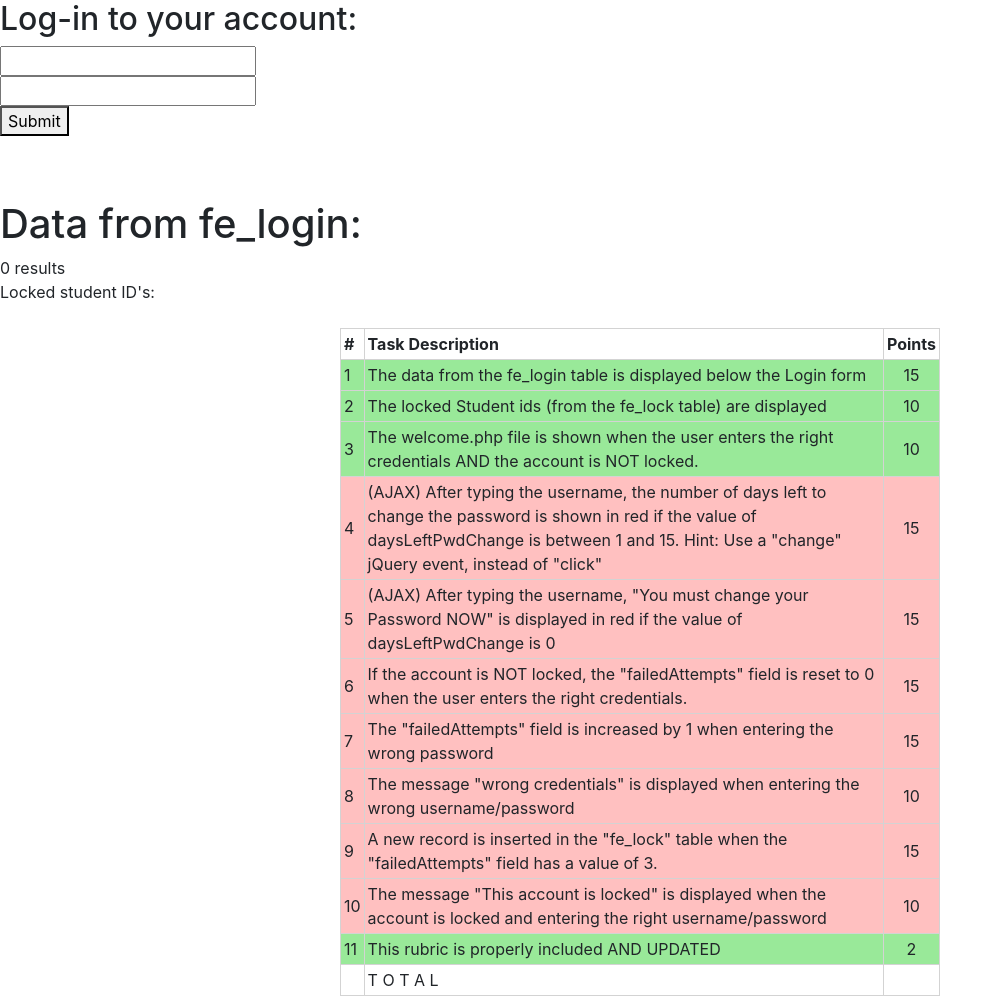
After one commit to kyesolomon/cst352, a PHP site: page /final/program1.php in a window 1280 px wide. The commit adds this page. Shown: the whole page, without its empty margins (0-1003 px from the left). Run offline with PHP 8.4, Linux system fonts and the light colour scheme; data that the repository does not hold is empty; some libraries are stand-ins or nearby versions.

Commit message:
lab 5 redo

```diff
--- /dev/null
+++ b/final/program1.php
@@ -0,0 +1,162 @@
+<!DOCTYPE html>
+<html>
+    <head>
+        <title>CST352 Final: Program 1</title>
+        <script src="js/jquery.min.js"></script>
+		<script src="https://cdnjs.cloudflare.com/ajax/libs/popper.js/1.12.3/umd/popper.min.js" integrity="sha384-vFJXuSJphROIrBnz7yo7oB41mKfc8JzQZiCq4NCceLEaO4IHwicKwpJf9c9IpFgh" crossorigin="anonymous"></script>
+		<link rel="stylesheet" href="https://stackpath.bootstrapcdn.com/bootstrap/4.1.0/css/bootstrap.min.css" integrity="sha384-9gVQ4dYFwwWSjIDZnLEWnxCjeSWFphJiwGPXr1jddIhOegiu1FwO5qRGvFXOdJZ4" crossorigin="anonymous">
+		<script src="https://stackpath.bootstrapcdn.com/bootstrap/4.1.0/js/bootstrap.min.js" integrity="sha384-uefMccjFJAIv6A+rW+L4AHf99KvxDjWSu1z9VI8SKNVmz4sk7buKt/6v9KI65qnm" crossorigin="anonymous"></script>
+		<style>
+		body {
+	        text-align: left;
+        }
+
+        table {
+	        margin: auto;
+        }
+
+        th, tr, td {
+	        border: 1px solid lightgray;
+	        padding: 3px;
+        }
+
+        .leftAligned, #rubric td:nth-child(2) {
+	        text-align: left;
+        }
+
+        .error {
+	        color: red;
+        }
+		</style>
+    </head>
+    <body>
+        <form>
+            <h2>Log-in to your account:</h2>
+            <input type="text" name="username" id="username"/><br/>
+            <input type="text" name="password" id="password"/><br/>
+        <button type="button" onclick="loadDoc()">Submit</button>
+
+<p id="welcomePage"></p>
+
+<script>
+function loadDoc() {
+  var xhttp = new XMLHttpRequest();
+  xhttp.onreadystatechange = function() {
+    // if (this.readyState == 4 && this.status == 200) {
+    //   document.getElementById("welcomePage").innerHTML = this.responseText;}
+    if (this.readyState == 4 || this.status == 200) {
+        document.getElementById("welcomePage").innerHTML = this.responseText;
+    }
+  };
+  xhttp.open("POST", "welcome.php", true);
+  xhttp.send();
+}
+</script>
+
+        </form>
+        <br><br>
+        <h1>Data from fe_login:</h1>
+    <?php
+
+        $servername = "localhost";
+        $username = "root";
+        $password = "";
+        $dbname = "final";
+
+        // Create connection
+        $conn = new mysqli($servername, $username, $password, $dbname);
+
+        // Check connection
+        if ($conn->connect_error) {
+            die("Connection failed: " . $conn->connect_error);
+        }
+        // echo "Connected successfully";
+
+        $sql = "SELECT * FROM fe_login";
+        $result = $conn->query($sql);
+
+        if ($result->num_rows > 0) {
+            // output data of each row
+            while($row = $result->fetch_assoc()) {
+                echo $row["studentId"]. " " . $row["username"]. " " . $row["password"]. " " . $row["failedAttempts"] . " " . $row["daysLeftPwdChange"] . "<br> ";
+            }
+        } else {
+            echo "0 results";
+        }
+
+        echo "<br>";
+        $sql ="SELECT studentId FROM fe_lock";
+        $result = $conn->query($sql);
+        echo  "Locked student ID's: ";
+        while($row = $result->fetch_assoc()) {
+                echo $row["studentId"]. " ";}
+        $conn->close();
+    ?>
+    <br><br>
+    </body>
+
+  <table border="1" width="600">
+    <tbody><tr><th>#</th><th>Task Description</th><th>Points</th></tr>
+     <tr style="background-color:#99E999">
+      <td>1</td>
+      <td>The data from the fe_login table is displayed below the Login form  </td>
+      <td width="20" align="center">15</td>
+    </tr>
+     <tr style="background-color:#99E999">
+      <td>2</td>
+      <td>The locked Student ids (from the fe_lock table) are displayed  </td>
+      <td width="20" align="center">10</td>
+    </tr>
+     <tr style="background-color:#99E999">
+      <td>3</td>
+      <td>The welcome.php file is shown when the user enters the right credentials AND the account is NOT locked.</td>
+      <td width="20" align="center">10</td>
+    </tr>
+     <tr style="background-color:#FFC0C0">
+      <td>4</td>
+      <td>(AJAX) After typing the username, the number of days left to change the password is shown in red if the value of daysLeftPwdChange is between 1 and 15.
+      	Hint: Use a "change" jQuery event, instead of "click"</td>
+      <td width="20" align="center">15</td>
+    </tr>
+     <tr style="background-color:#FFC0C0">
+      <td>5</td>
+      <td>(AJAX) After typing the username, "You must change your Password NOW" is displayed in red if the value of daysLeftPwdChange is 0</td>
+      <td width="20" align="center">15</td>
+    </tr>
+     <tr style="background-color:#FFC0C0">
+      <td>6</td>
+      <td>If the account is NOT locked, the "failedAttempts" field is reset to 0 when the user enters the right credentials.</td>
+      <td width="20" align="center">15</td>
+    </tr>
+    <tr style="background-color:#FFC0C0">
+      <td>7</td>
+      <td>The "failedAttempts" field is increased by 1 when entering the wrong password</td>
+      <td width="20" align="center">15</td>
+    </tr>
+   <tr style="background-color:#FFC0C0">
+	 <td>8</td>
+	 <td>The message "wrong credentials" is displayed when entering the wrong username/password</td>
+	 <td width="20" align="center">10</td>
+	</tr>
+    <tr style="background-color:#FFC0C0">
+      <td>9</td>
+      <td>A new record is inserted in the "fe_lock" table when the "failedAttempts" field has a value of 3.</td>
+      <td width="20" align="center">15</td>
+    </tr>
+     <tr style="background-color:#FFC0C0">
+      <td>10</td>
+      <td>The message "This account is locked" is displayed when the account is locked and entering the right username/password</td>
+      <td width="20" align="center">10</td>
+    </tr>
+     <tr style="background-color:#99E999">
+      <td>11</td>
+      <td>This rubric is properly included AND UPDATED</td>
+      <td width="20" align="center">2</td>
+    </tr>
+     <tr>
+      <td></td>
+      <td>T O T A L </td>
+      <td width="20" align="center">&nbsp;</td>
+    </tr>
+  </tbody></table>
+</html>
```
Also changed, not shown: final/practice/program1.php (added, +162 -0 lines), final/practice/welcome.php (added, +48 -0 lines), final/welcome.php (added, +48 -0 lines), labs/lab5/authorInfo.php (+12 -9 lines), labs/lab5/index.php (+9 -6 lines), labs/lab5/styles.css (added, +19 -0 lines), 3 other files.
